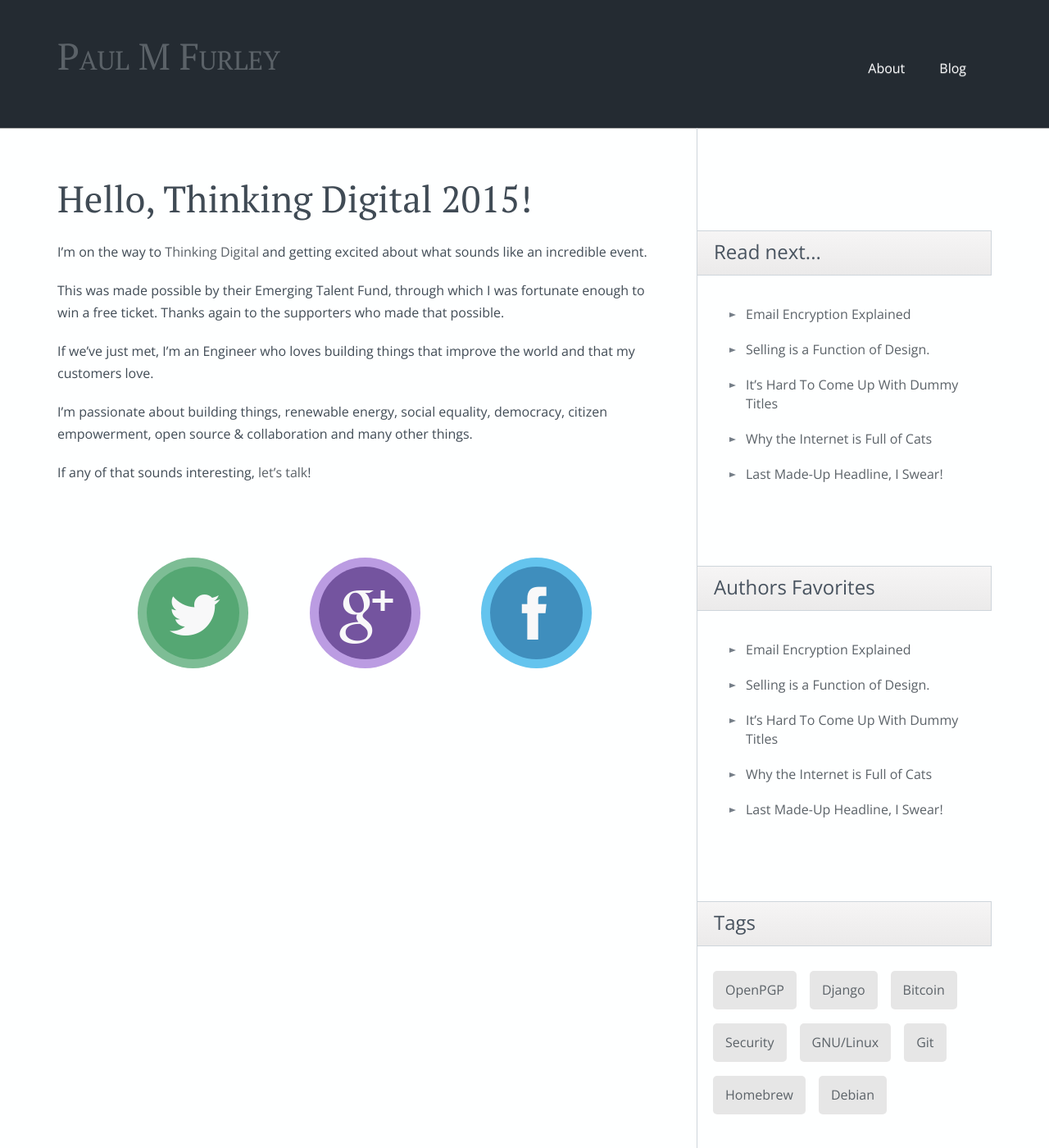
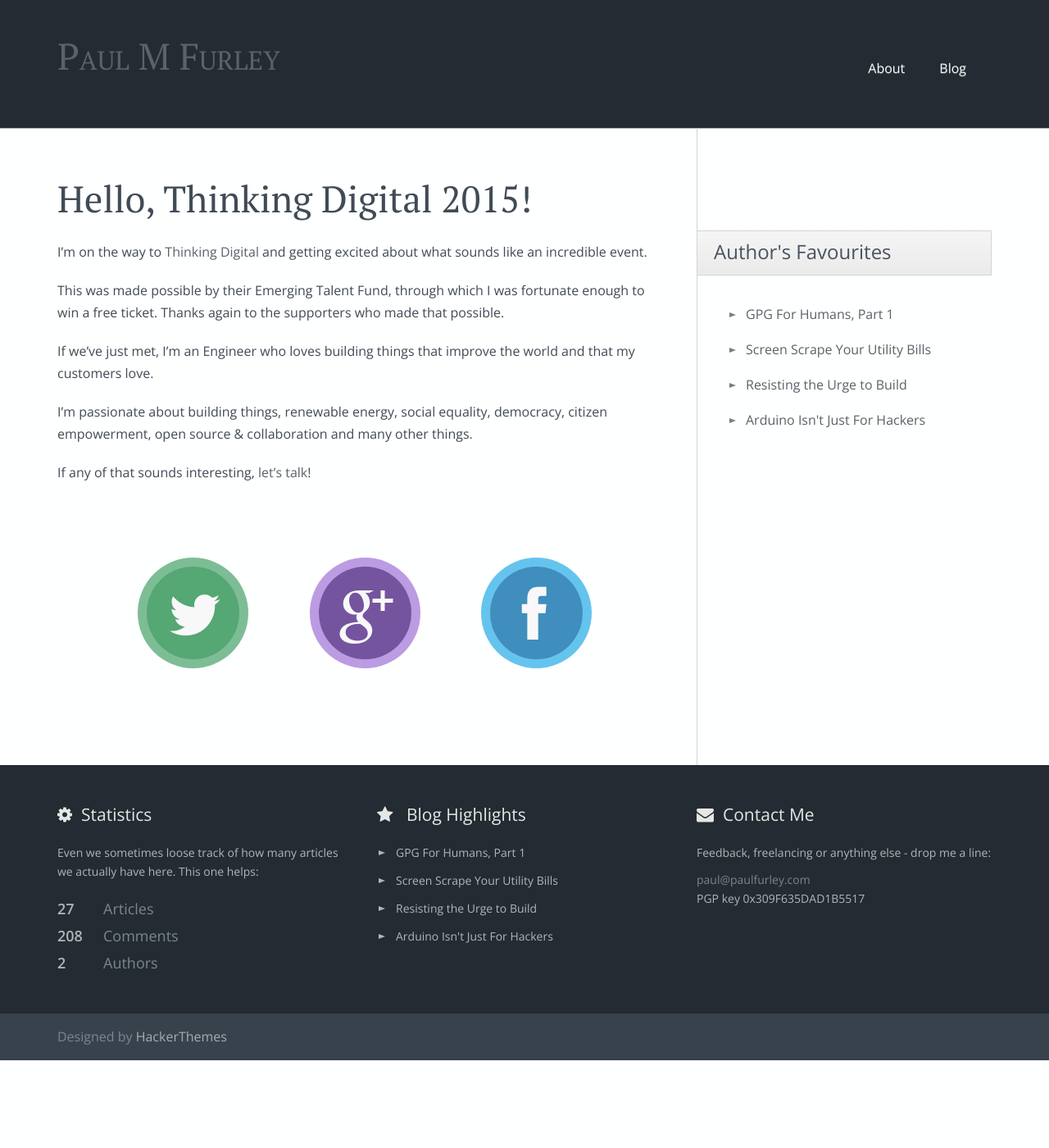
Before and after one commit to fawkesley/paulfurley.github.io, a Jekyll site: the page built from _posts/2015-05-09-hello-thinking-digital-2015.markdown, in a window 1280 px wide and 1400 px high. Shown: the whole window at 82% size. Built offline with Jekyll 4.4.1, drawn with Linux system fonts in a browser that asks for light colours; nearby versions of some CDN libraries.

Commit message:
Show related posts & highlights in blog sidebar
Fixes #5

```diff
--- a/_layouts/blog_post.html
+++ b/_layouts/blog_post.html
@@ -55,53 +55,40 @@
                 </div>
                 <aside class="col-md-4 blog-aside">
 
+                    {% if site.categories[page.category] %}
                     <div class="aside-widget">
                         <header>
-                            <h3>Read next...</h3>
+                            <h3>Related</h3>
                         </header>
                         <div class="body">
                             <ul class="tales-list">
-                                <li><a href="index.html">Email Encryption Explained</a></li>
-                                <li><a href="#">Selling is a Function of Design.</a></li>
-                                <li><a href="#">It’s Hard To Come Up With Dummy Titles</a></li>
-                                <li><a href="#">Why the Internet is Full of Cats</a></li>
-                                <li><a href="#">Last Made-Up Headline, I Swear!</a></li>
+                                {% for related_post in site.categories[page.category] reversed %}
+                                {% if related_post.title != page.title %}
+                                <li><a href="{{ related_post.url | prepend: site.baseurl }}">
+                                  {{ related_post.title }}
+                                </a></li>
+                                {% endif %}
+                                {% endfor %}
+                            </ul>
+                        </div>
+                    </div>
+                    {% endif %}
+
+                    <div class="aside-widget">
+                        <header>
+                            <h3>Author's Favourites</h3>
+                        </header>
+                        <div class="body">
+                            <ul class="tales-list">
+                                {% for post in site.posts %}
+                                {% if post.is_highlighted %}
+                                <li><a href="{{ post.url | prepend: site.baseurl }}">{{ post.snappy_title }}</a></li>
+                                {% endif %}
+                                {% endfor %}
                             </ul>
                         </div>
                     </div>
 
-                    <div class="aside-widget">
-                        <header>
-                            <h3>Authors Favorites</h3>
-                        </header>
-                        <div class="body">
-                            <ul class="tales-list">
-                                <li><a href="index.html">Email Encryption Explained</a></li>
-                                <li><a href="#">Selling is a Function of Design.</a></li>
-                                <li><a href="#">It’s Hard To Come Up With Dummy Titles</a></li>
-                                <li><a href="#">Why the Internet is Full of Cats</a></li>
-                                <li><a href="#">Last Made-Up Headline, I Swear!</a></li>
-                            </ul>
-                        </div>
-                    </div>
-
-                    <div class="aside-widget">
-                        <header>
-                            <h3>Tags</h3>
-                        </header>
-                        <div class="body clearfix">
-                            <ul class="tags">
-                                <li><a href="#">OpenPGP</a></li>
-                                <li><a href="#">Django</a></li>
-                                <li><a href="#">Bitcoin</a></li>
-                                <li><a href="#">Security</a></li>
-                                <li><a href="#">GNU/Linux</a></li>
-                                <li><a href="#">Git</a></li>
-                                <li><a href="#">Homebrew</a></li>
-                                <li><a href="#">Debian</a></li>
-                            </ul>
-                        </div>
-                    </div>
                 </aside>
             </div>
         </div>
```
